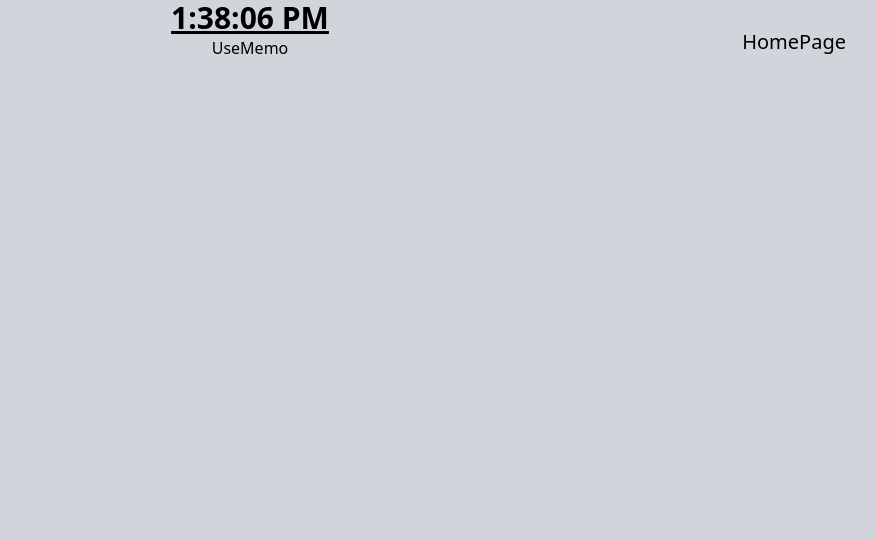
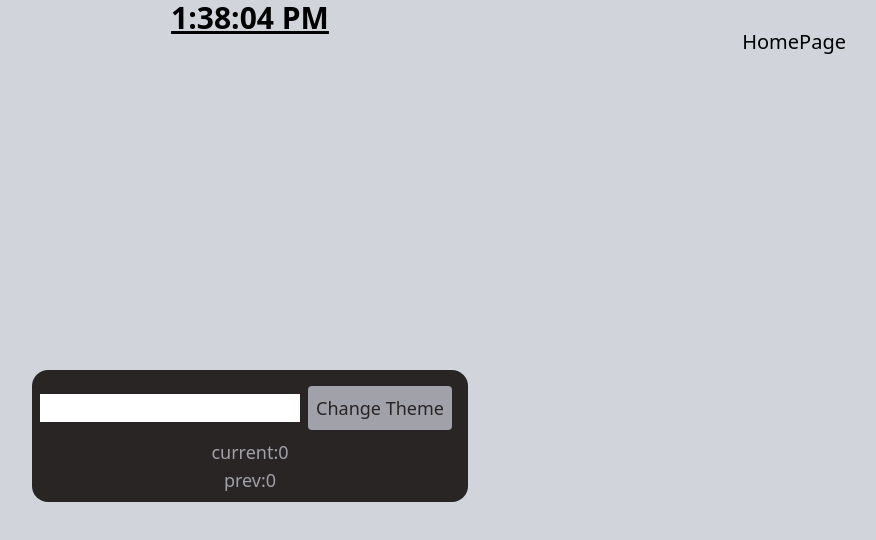
Before and after one commit to slan-chong/hook-practice, a React (Create React App) app: page /useMemo in a window 1280 px wide. Shown: the top 540 px of the page, without its empty margins (390-1266 px from the left). Built offline with nearby package versions, Linux system fonts and the light colour scheme.

Commit message:
useMemo & Resource management

```diff
--- a/src/App.js
+++ b/src/App.js
@@ -6,6 +6,7 @@ import Home from "./Pages/Home";
 import Search from "./Pages/Search";
 import HookAdvanced from "./Pages/HookAdvanced";
 import UseMemo from "./Pages/UseMemo";
+import SocketIO from "./Pages/SocketIO";
 const App = () => {
   return (
     <div className="App bg-gray-300 text-center">
@@ -16,6 +17,7 @@ const App = () => {
         <Route path="/Search" element={<Search />} />
         <Route path="/HookAdvanced" element={<HookAdvanced />} />
         <Route path="/useMemo" element={<UseMemo />} />
+        <Route path="/SocketIO" element={<SocketIO />} />
       </Routes>
     </div>
   );
--- a/src/Pages/Home.jsx
+++ b/src/Pages/Home.jsx
@@ -13,6 +13,10 @@ const nav = [
   {
     link: "/useMemo",
     btnName: "useMemo",
+  },
+  {
+    link: "/SocketIO",
+    btnName: "SocketIO",
   },
 ];
 const Home = () => {
--- a/src/Pages/HookAdvanced.jsx
+++ b/src/Pages/HookAdvanced.jsx
@@ -22,8 +22,10 @@ const HookAdvanced = () => {
       />
       <button
         onClick={() => {
-          setName([nameInput.current.value, ...name]);
-          nameInput.current.value = "";
+          if (nameInput.current.value) {
+            setName([nameInput.current.value, ...name]);
+            nameInput.current.value = "";
+          }
         }}
       >
         Submit
--- /dev/null
+++ b/src/Pages/SocketIO.jsx
@@ -0,0 +1,7 @@
+import React from "react";
+
+const SocketIO = () => {
+  return <div>SocketIO</div>;
+};
+
+export default SocketIO;
--- a/src/Pages/UseMemo.jsx
+++ b/src/Pages/UseMemo.jsx
@@ -1,7 +1,51 @@
-import React from "react";
+import React, { useState, useEffect, useRef, useMemo } from "react";
 
 const UseMemo = () => {
-  return <div>UseMemo</div>;
+  const [number, setNumber] = useState(0);
+  const [dark, setDark] = useState(true);
+  const prevNumber = useRef(number);
+  const theme = useMemo(() => {
+    return (themeStyle) => {
+      return themeStyle
+        ? "text-zinc-400 bg-stone-800"
+        : "text-stone-800 bg-zinc-400";
+    };
+  }, []);
+  useEffect(() => {
+    for (let i = 0; i < 1000000000; i++) {}
+    console.log("theme change");
+  }, [dark]);
+  useEffect(() => {
+    prevNumber.current = number;
+    console.log("number change");
+  }, [number]);
+  useEffect(() => {
+    console.log("prevNumber change");
+  }, [prevNumber]);
+  return (
+    <div
+      className="flex min-h-screen items-center
+    justify-center"
+    >
+      <div className={`text-lg p-2 max-w-fit rounded-2xl ` + theme(dark)}>
+        <input
+          type="number"
+          onChange={(e) => setNumber(e.target.value)}
+          className="text-black"
+        />
+        <button
+          className={`m-2 p-2 text-lg rounded ` + theme(!dark)}
+          onClick={() => setDark((D) => !D)}
+        >
+          Change Theme
+        </button>
+        <div>
+          <div>current:{number}</div>
+          <div>prev:{prevNumber.current}</div>
+        </div>
+      </div>
+    </div>
+  );
 };
 
 export default UseMemo;
```
